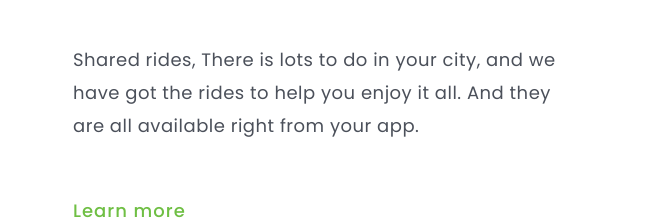
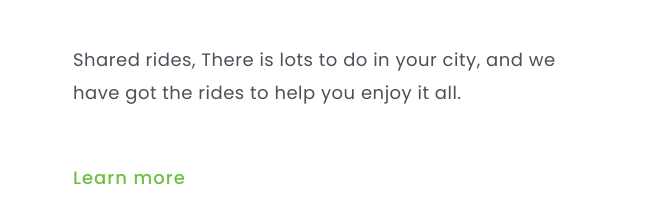
Before and after one commit to mMarceloH/Congratulations, a plain HTML site: page index.HTML in a window 1280 px wide. Shown: the part 826-1050 px from the top of the page, without its empty margins (11-674 px from the left). After the commit the page ends 1017 px from the top, so only its background shows below. Drawn offline with Linux system fonts and the light colour scheme.

Commit message:
redução do paragrafo

```diff
--- a/index.HTML
+++ b/index.HTML
@@ -23,9 +23,7 @@
 
         <section>
             <h1>Wide coverage location</h1>
-            <p>Shared rides, There is lots to do in your city, and we have got the rides to help you enjoy it all. And
-                they
-                are all available right from your app.</p>
+            <p>Shared rides, There is lots to do in your city, and we have got the rides to help you enjoy it all.</p>
 
             <a id="a-lern">Learn more</a>
         </section>
```
